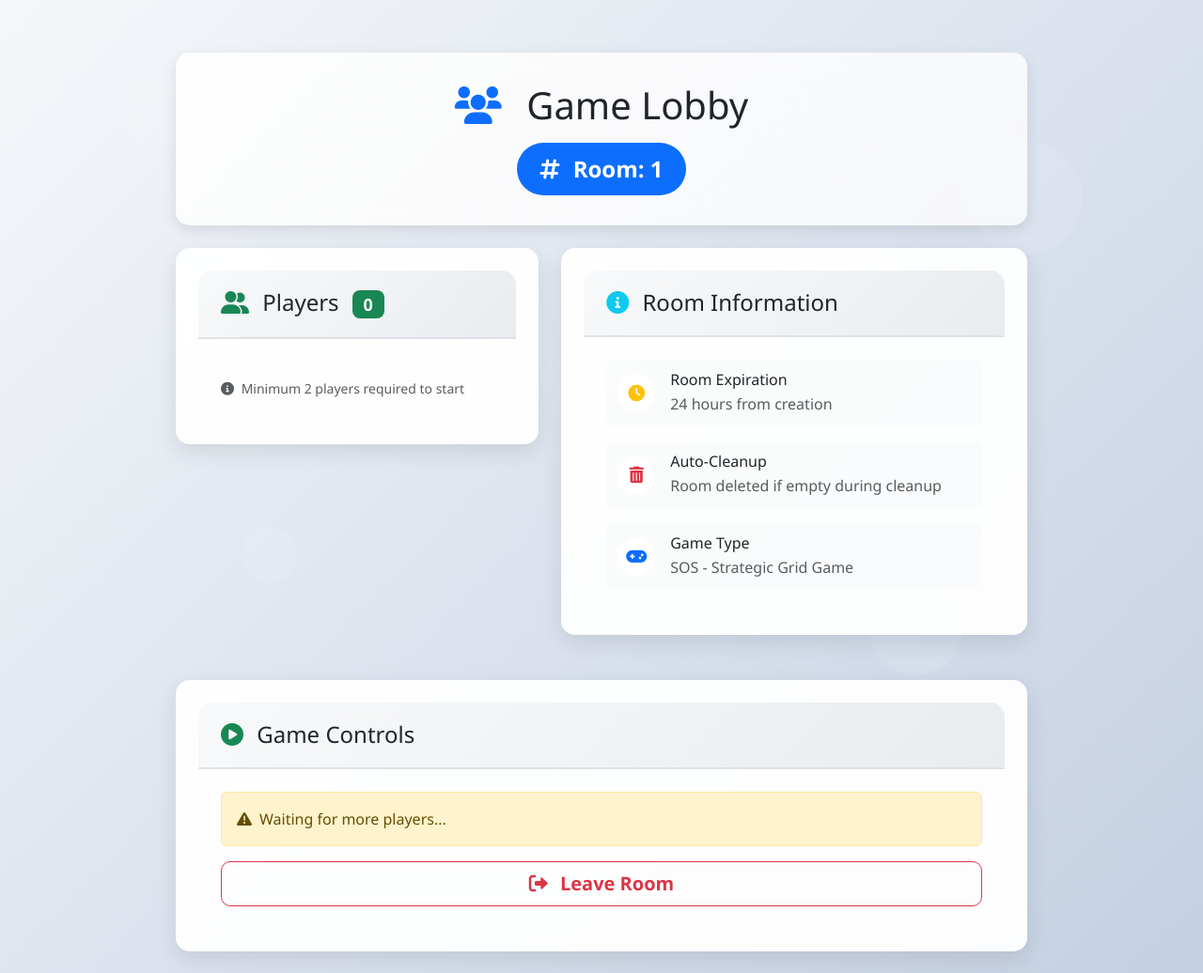
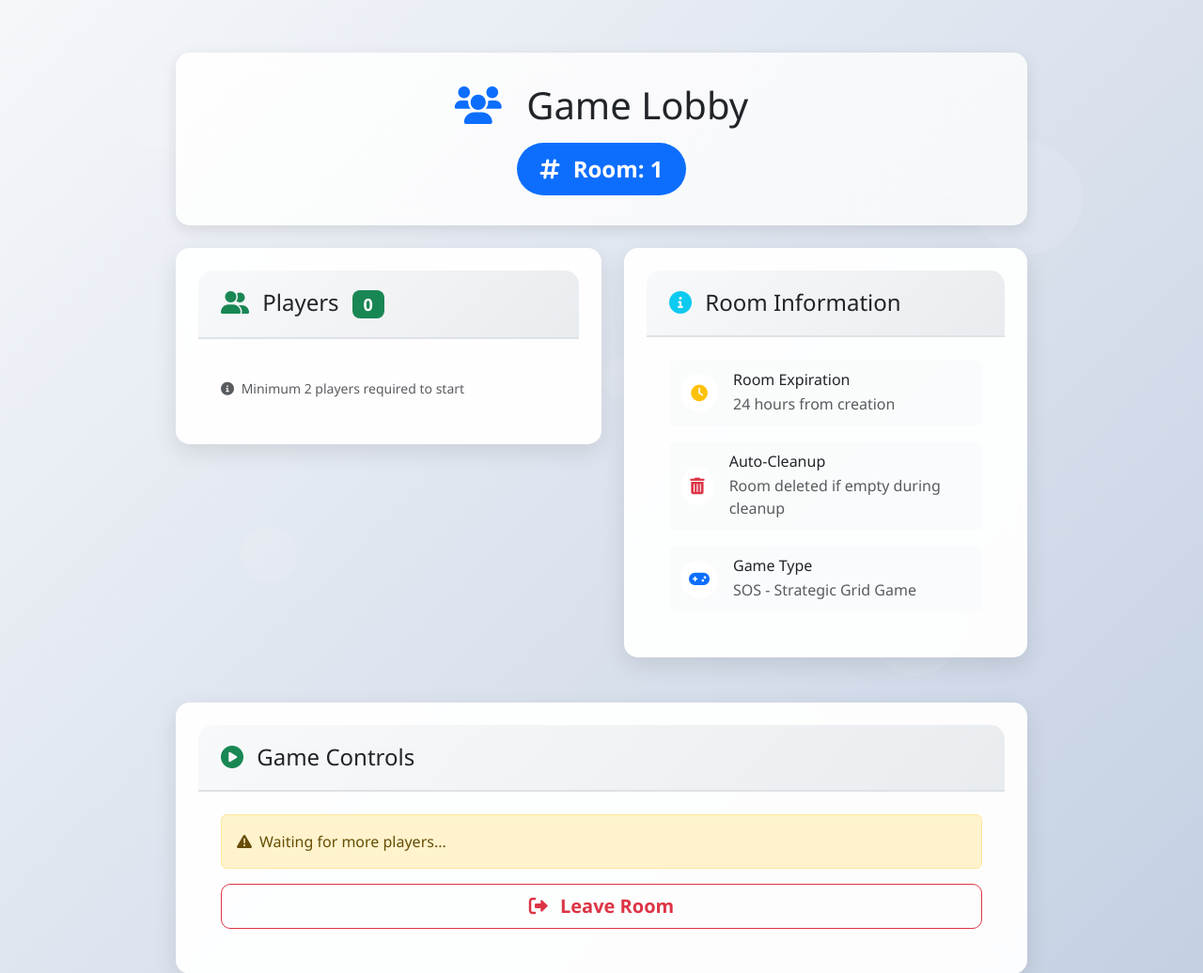
Before and after one commit to RizkySugiharto/SOS-Game, a Flask app: template src/templates/room.html in a window 1280 px wide. Shown: the top 1036 px of the page at 94% size. Run offline with Flask 3, Linux system fonts and the light colour scheme; the template is opened without the code that fills it: most values are stand-ins (such as "Sample title", 1, 10 or a date in 2020); some libraries are stand-ins or nearby versions.

Commit message:
Fix mobile-design on room when joined not as a host and add copy-code functionality on the room code's badge rounded pill in room page

```diff
--- a/src/static/js/room.js
+++ b/src/static/js/room.js
@@ -8,6 +8,7 @@ document.addEventListener("DOMContentLoaded", () => {
     const btnStart = document.getElementById("btn-start")
     const gameStatus = document.getElementById("gameStatus")
     const hostControls = document.getElementById("hostControls")
+    const roomCodeElement = document.querySelector(".room-code-display>.badge")
 
     // Timer controls
     const enableTimerSwitch = document.getElementById("enableTimer")
@@ -158,6 +159,10 @@ document.addEventListener("DOMContentLoaded", () => {
         }
     })
 
+    if (roomCodeElement) {
+        roomCodeElement.addEventListener("click", copyRoomCode)
+    }
+
     // Timer controls event handlers
     if (document.getElementsByClassName('timer-settings-card').length > 0) {
         enableTimerSwitch.addEventListener("change", function () {
@@ -188,9 +193,18 @@ document.addEventListener("DOMContentLoaded", () => {
     }
 
     if (copyRoomCodeBtn) {
-        copyRoomCodeBtn.addEventListener("click", () => {
+        copyRoomCodeBtn.addEventListener("click", copyRoomCode)
+    }
+
+    if (roomSettingsBtn) {
+        roomSettingsBtn.addEventListener("click", () => {
+            showRoomSettingsModal()
+        })
+    }
+
+    // Helper functions
+    function copyRoomCode() {
         // Extract room ID from the page
-            const roomCodeElement = document.querySelector(".room-code-display .badge")
         const roomCode = roomCodeElement ? roomCodeElement.textContent.replace("Room: ", "").trim() : ""
 
         if (roomCode) {
@@ -203,16 +217,8 @@ document.addEventListener("DOMContentLoaded", () => {
                     addNotification("Failed to copy room code", "danger")
                 })
         }
-        })
     }
 
-    if (roomSettingsBtn) {
-        roomSettingsBtn.addEventListener("click", () => {
-            showRoomSettingsModal()
-        })
-    }
-
-    // Helper functions
     function addPlayerToList(username, options = {}) {
         const playerDiv = document.createElement("div")
         playerDiv.className = "player-item"
@@ -388,6 +394,20 @@ document.addEventListener("DOMContentLoaded", () => {
             margin-top: 1rem;
         }
 
+        .room-code-display>.badge {
+            transition: opacity 0.3s cubic-bezier(0.46, 0.03, 0.52, 0.96), transform 0.1s ease-out;
+        }
+
+        .room-code-display>.badge:hover {
+            cursor: pointer;
+            opacity: 0.8;
+        }
+
+        .room-code-display>.badge:active {
+            opacity: 0.6;
+            transform: scale(0.95);
+        }
+
         .info-card {
             background: rgba(255, 255, 255, 0.95);
             border-radius: 15px;
--- a/src/templates/room.html
+++ b/src/templates/room.html
@@ -24,9 +24,9 @@
 
                 <div class="row g-4">
                     <!-- Left Column: Players & Game Info -->
-                    <div class="{% if is_host %}col-lg-6{% else %}col-12 d-flex gap-4{% endif %}">
+                    <div class="{% if is_host %}col-lg-6{% else %}d-flex flex-column d-lg-grid gap-4{% endif %}" {% if not is_host %}style="grid-template-columns: 50% calc(50% - 1.5rem)"{% endif %}>
                         <!-- Players Section -->
-                        <div class="info-card players-card" {% if not is_host %}style="flex-grow: 0.5;" {% endif %}>
+                        <div class="info-card players-card {% if not is_host %}w-100{% endif %}">
                             <div class="card-header">
                                 <h4 class="card-title mb-0">
                                     <i class="fas fa-user-friends me-2 text-success"></i>
@@ -49,8 +49,7 @@
                         </div>
 
                         <!-- Room Information -->
-                        <div class="info-card room-info-card {% if is_host %}mt-4{% endif %}" {% if not is_host
-                            %}style="flex-grow: 0.5;" {% endif %}>
+                        <div class="info-card room-info-card {% if is_host %}mt-4{% else %}w-100{% endif %}">
                             <div class="card-header">
                                 <h4 class="card-title mb-0">
                                     <i class="fas fa-info-circle me-2 text-info"></i>
```
Also changed, not shown: other parts of src/templates/room.html (+1 -1 lines). Lines whose indentation alone changed are shown as unchanged.
